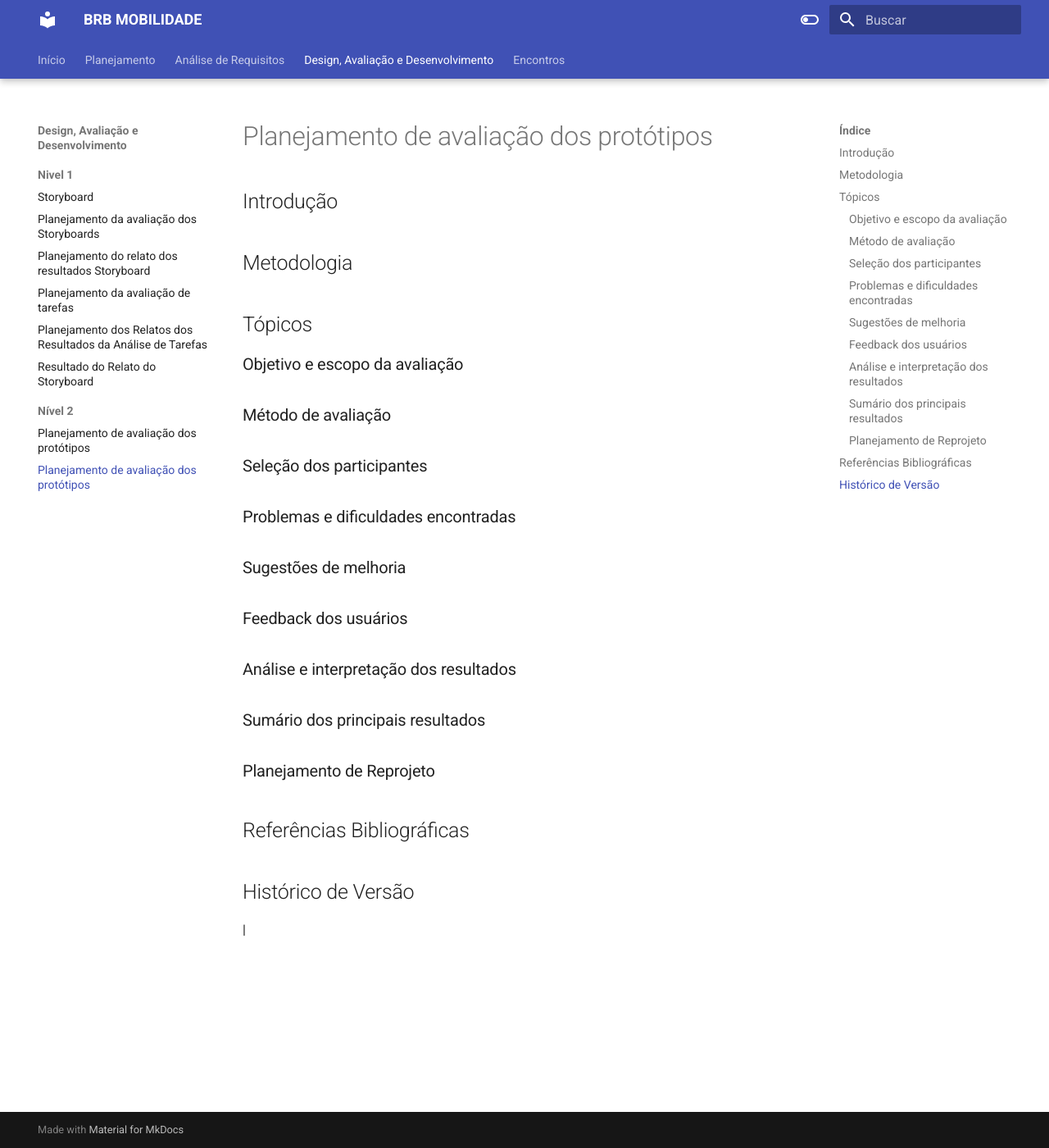
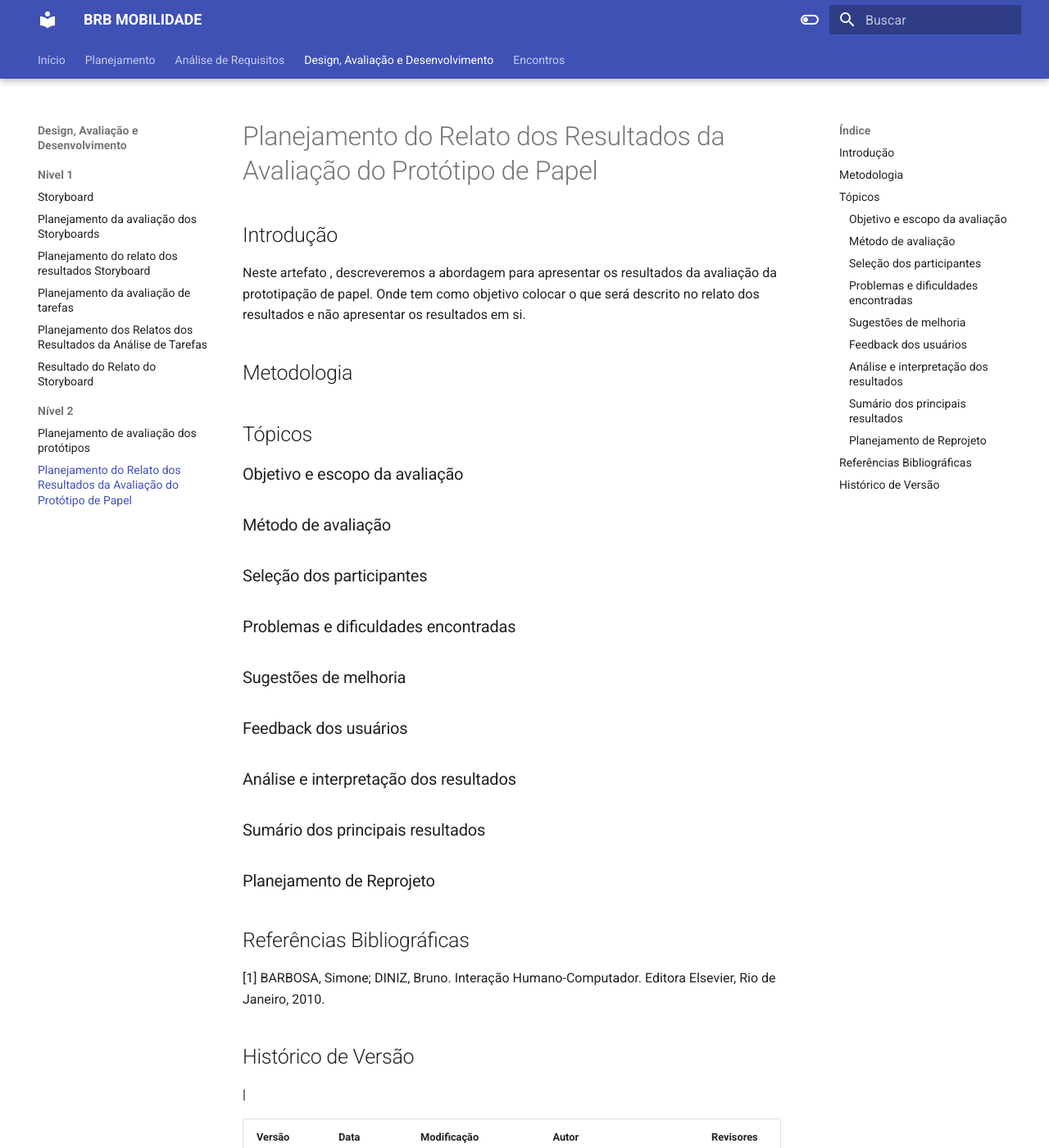
Before and after one commit to Interacao-Humano-Computador/2023.2--BRB-Mobilidade, an MkDocs documentation site: the page built from docs/designAvaliacao/prototipo_papel/planejamentoResult.md, in a window 1280 px wide and 1400 px high. Shown: the whole window at 82% size. Built offline with MkDocs 1.6.1 and Material for MkDocs 9.7.7, drawn with Linux system fonts in a browser that asks for light colours; some of the changed text lies outside the part shown.

Commit message:
adding relato papel

```diff
--- a/docs/designAvaliacao/prototipo_papel/planejamentoResult.md
+++ b/docs/designAvaliacao/prototipo_papel/planejamentoResult.md
@@ -1,4 +1,6 @@
 ## Introdução
+
+Neste artefato , descreveremos a abordagem para apresentar os resultados da avaliação da prototipação de papel. Onde tem como objetivo colocar o que será descrito no relato dos resultados e não apresentar os resultados em si.
 
 
 ## Metodologia
@@ -36,6 +38,11 @@
 
 ## Referências Bibliográficas
 
+[1] BARBOSA, Simone; DINIZ, Bruno. Interação Humano-Computador. Editora Elsevier, Rio de Janeiro, 2010.
 
 ## Histórico de Versão
 |
+
+| Versão | Data       | Modificação                             | Autor                         | Revisores                         |
+| ------ | ---------- | --------------------------------------- | ----------------------------- | ----------------------------- |
+|    1.0   |   03/11/2023   |   Criação do documento | [Fause Carlos](https://github.com/FauseSkyWalker) e  [Arthur Sousa](https://github.com/arthurrsousa)|  |
--- a/mkdocs.yml
+++ b/mkdocs.yml
@@ -68,7 +68,7 @@
       - Resultado do Relato do Storyboard: designAvaliacao/resultadoStoryBoard.md
     - Nível 2:
       - Planejamento de avaliação dos protótipos: designAvaliacao/prototipo_papel/planejamento_ava.md
-      - Planejamento de avaliação dos protótipos: designAvaliacao/prototipo_papel/planejamentoResult.md
+      - Planejamento do Relato dos Resultados da Avaliação do Protótipo de Papel: designAvaliacao/prototipo_papel/planejamentoResult.md
   - Encontros: reunioes.md
 
 markdown_extensions:
```
